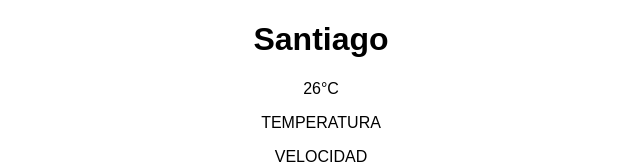
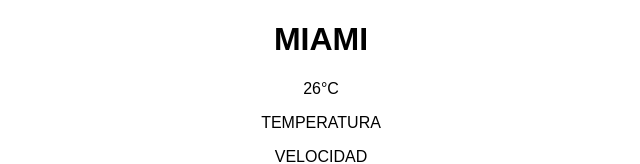
Before and after one commit to devdevi/react-sprint-7, a React (Create React App) app in the folder my-app/: page / in a window 1280 px wide. Shown: the top 164 px of the page, without its empty margins (319-959 px from the left). Built offline with nearby package versions, Linux system fonts and the light colour scheme.

Commit message:
props ++

```diff
--- a/my-app/src/components/Location.js
+++ b/my-app/src/components/Location.js
@@ -1,9 +1,22 @@
 import React from 'react';
 
-const Location = () => (
-	<div>
-	 <h1>Santiago</h1>
-	</div>
-	)
+const Location = (props) => {
+	// <div>
+	//  <h1>Santiago</h1>
+	// </div>
+	// const city = props.city;  forma larga
+	// console.log(props)
+	// console.log(city)
+
+	const {city} = props;
+	debugger; //para ver lo que pasa con props
+	return (
+		<div>
+			<h1>{city}</h1>
+		</div>
+
+		)
+
+	}
 
 export default Location;
--- a/my-app/src/components/WeatherLocation.js
+++ b/my-app/src/components/WeatherLocation.js
@@ -5,7 +5,7 @@ import WeatherData from './WeatherData';
 
 const WeatherLocation = () => (
 	<div>
-		<Location />
+		<Location city ={'MIAMI'}/>
        <WeatherData />
 
 	</div>)
```
